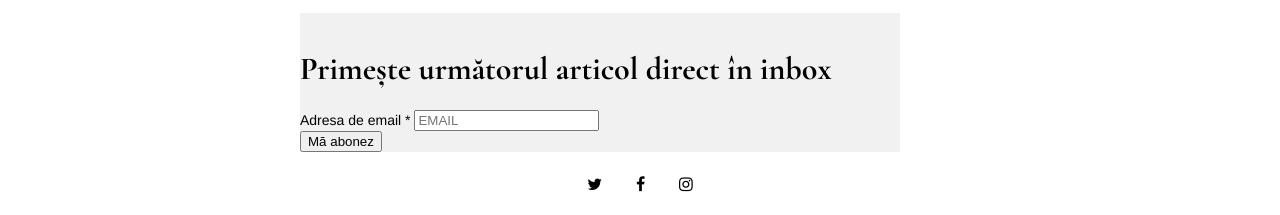
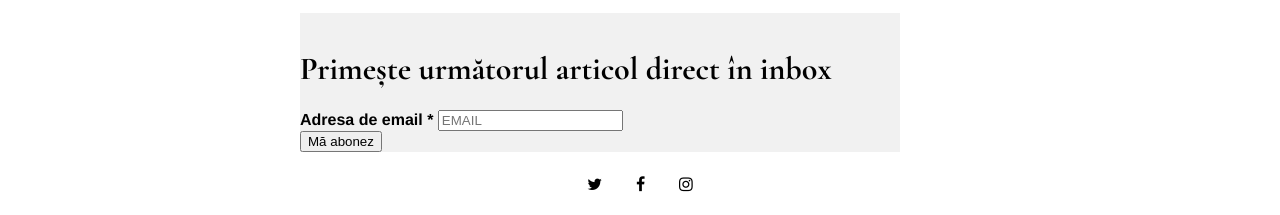
Before and after one commit to DavidManda/DavidManda.github.io, a Jekyll site: the page built from _posts/2020-04-03-pandemic.md, in a window 1280 px wide and 900 px high, scrolled down 2876 px. Shown: the part 682-897 px from the top of the window. Built offline with Jekyll 4.4.1, drawn with Linux system fonts in a browser that asks for light colours; nearby versions of some CDN libraries; comment, search, counter and statistics services are not loaded.

```diff
--- a/_layouts/post.html
+++ b/_layouts/post.html
@@ -77,7 +77,7 @@
           <h1>Primește următorul articol direct în inbox</h1>
           <br>
   <div class="mc-field-group">
-    <label for="mce-EMAIL">Adresa de email  <span class="asterisk">*</span>
+    <label for="mce-EMAIL" style="font-weight: 700; font-size:16px">Adresa de email  <span class="asterisk">*</span>
   </label>
     <input type="email" value="" name="EMAIL" placeholder="EMAIL" class="required email" id="mce-EMAIL" required>
 
```
